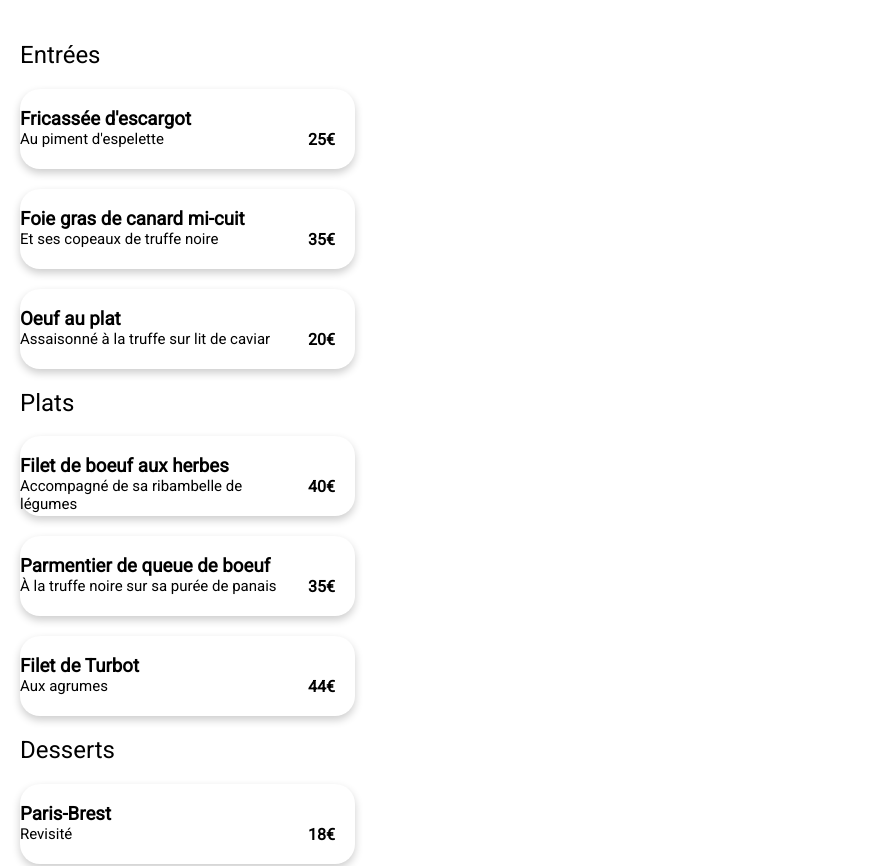
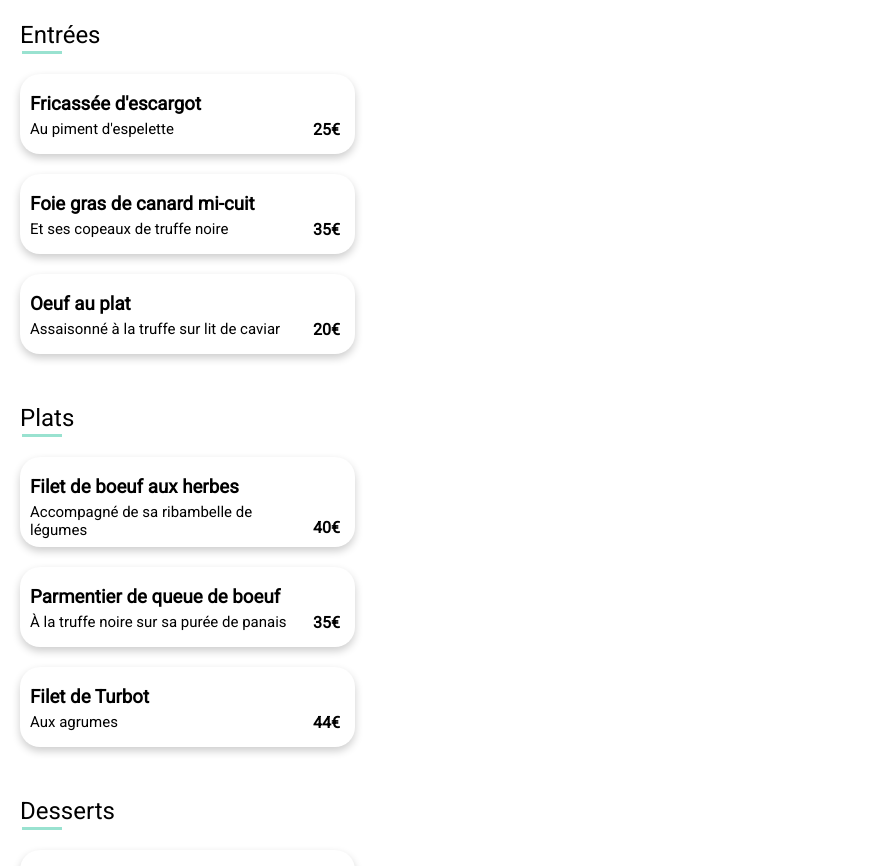
Before and after one commit to fgerdolle/FranckGerdolle_2_19112020, a website: page menu-palette.html in a window 1280 px wide. Shown: the part 419-1285 px from the top of the page, without its empty margins (0-874 px from the left). Drawn offline with Linux system fonts and the light colour scheme; a web font is replaced by a local one.

Commit message:
page menu 1er jet fini

```diff
--- a/menu-palette.html
+++ b/menu-palette.html
@@ -28,6 +28,7 @@
 
         </header>
         <main>
+            <div class="box-menu">
                 <div class="main-block">
                     <div id="main-title">
                         <h1>La palette du goût</h1>
@@ -39,7 +40,10 @@
 
                 <!-- Section Entree  -->
                 <section>
-                <h2 class="menu-title">Entrées</h2>
+                    <div class="menu-title">
+                        <h2>Entrées</h2>
+                        <span class="underline"></span>
+                    </div>
                     <div class="row-menu">
                         <div class="card-menu">
                             <div class="menu-card-text">
@@ -82,16 +86,19 @@
                 </section>
                 <!-- Section Plat  -->
                 <section>
-                <h2 class="menu-title">Plats</h2>
+                    <div class="menu-title">
+                        <h2>Plats</h2>
+                        <span class="underline"></span>
+                    </div>
                     <div class="row-menu">
-                    <div class="card-menu">
+                        <div class="card-menu big-menu">
                             <div class="menu-card-text">
                                 <h3>Filet de boeuf aux herbes</h3>
                                 <div>
                                     <span class="menu-plus">Accompagné de sa ribambelle de légumes </span>
                                 </div>
                                 <div>
-                                <span class="menu-price">40€</span>
+                                    <span class="menu-price big-price">40€</span>
                                 </div>
                             </div>
                         </div>
@@ -125,7 +132,10 @@
                 </section>
                 <!-- Section Dessert  -->
                 <section>
-                <h2 class="menu-title">Desserts</h2>
+                    <div class="menu-title">
+                        <h2>Desserts</h2>
+                        <span class="underline"></span>
+                    </div>
                     <div class="row-menu">
                         <div class="card-menu">
                             <div class="menu-card-text">
@@ -170,6 +180,7 @@
                 <button class="btn btn-link btn-xs explore" type="submit" name="action" value="Commander">
                     Commander
                 </button>
+            </div>
         </main>
         <footer>
             <h1>ohmyfood</h1>
--- a/sass/Composants/_menu-title.scss
+++ b/sass/Composants/_menu-title.scss
@@ -1,5 +1,19 @@
+@import "../Utils/variables";
+
 .menu-title{
     text-align: left;
     margin-left: 20px;
-    font-weight: normal;
+    margin-bottom: 20px;
+
+    & h2{
+        font-weight: normal;
+        margin: 50px 0 0 0;
+    }
+    & .underline{
+        display: block;
+        width: 40px;
+        height: 3px;
+        background-color: $color-background-new;
+        margin:2px
+    }
 }
--- a/sass/Pages/_main-block.scss
+++ b/sass/Pages/_main-block.scss
@@ -7,14 +7,14 @@
 #main-title{
     float: left;
     margin-left: 10px;
-    margin-bottom: 20px;
+    margin-top: 20px;
 }
 
 .liked{
     float: right;
     font-size: 1.5em;
     color: $color-black;
-    margin-top:30px ;
+    margin-top:50px ;
     margin-right: 20px;
 
 }
--- a/sass/Pages/_section-menu.scss
+++ b/sass/Pages/_section-menu.scss
@@ -1,5 +1,14 @@
 @import "../Composants/menu-title";
 @import "../Composants/button";
+
+
+
+.box-menu{
+    border-radius: 20px 20px 0 0;
+    background-color: white;
+    position: relative;
+    top: -50px;
+}
 
 .card-menu {
     box-shadow: 0 4px 8px 0 rgba(0, 0, 0, 0.2);
@@ -10,30 +19,41 @@
     margin-left: 20px;
     background-color: white;
 }
+.big-menu{
+    height: 90px;
+}
 
 .menu-card-text {
     text-align: left;
     padding-top: 10px;
     margin-left: 10px;
     display: inline;
+    & h3 {
+        margin: 0 0 5px 10px;
 
-    & h3 {
-        margin: 0;
     }
 }
 .menu-plus {
     float: left;
     font-size: 15px;
     width: 280px;
+    margin-left: 10px;
 }
 
 .menu-price {
     float: right;
-    margin-right: 20px;
+    margin-right: 15px;
     font-weight: bold;
+}
+
+.big-price{
+    margin-top: 15px;
 }
 
 /*--------Button Commander------*/
 .explore {
     @include Button-explorer;
+    margin-top: 50px;
+    margin-bottom: 50px;
+    font-size: 20px;
 }
```
Also changed, not shown: css/menu.css, sass/Utils/_variables.scss (line endings or trailing spaces), 1 other file. Lines whose indentation alone changed are shown as unchanged.
